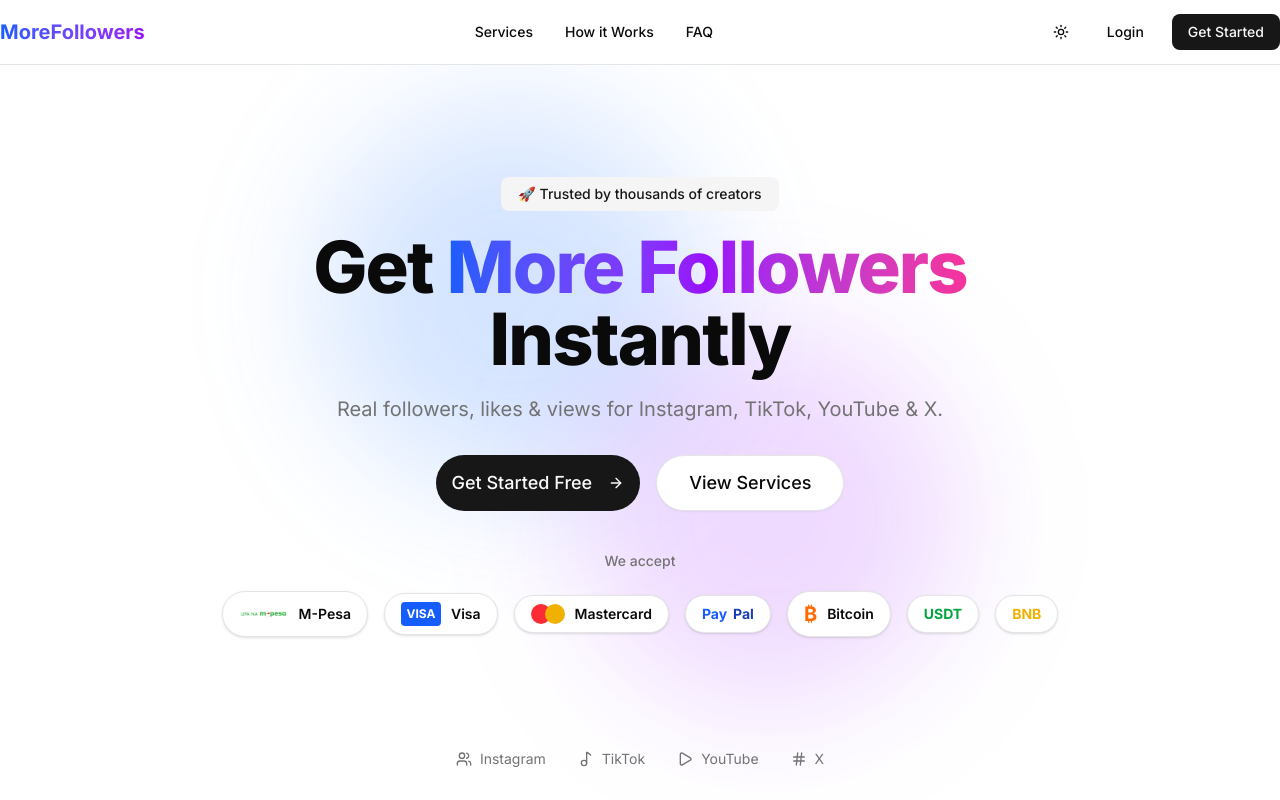
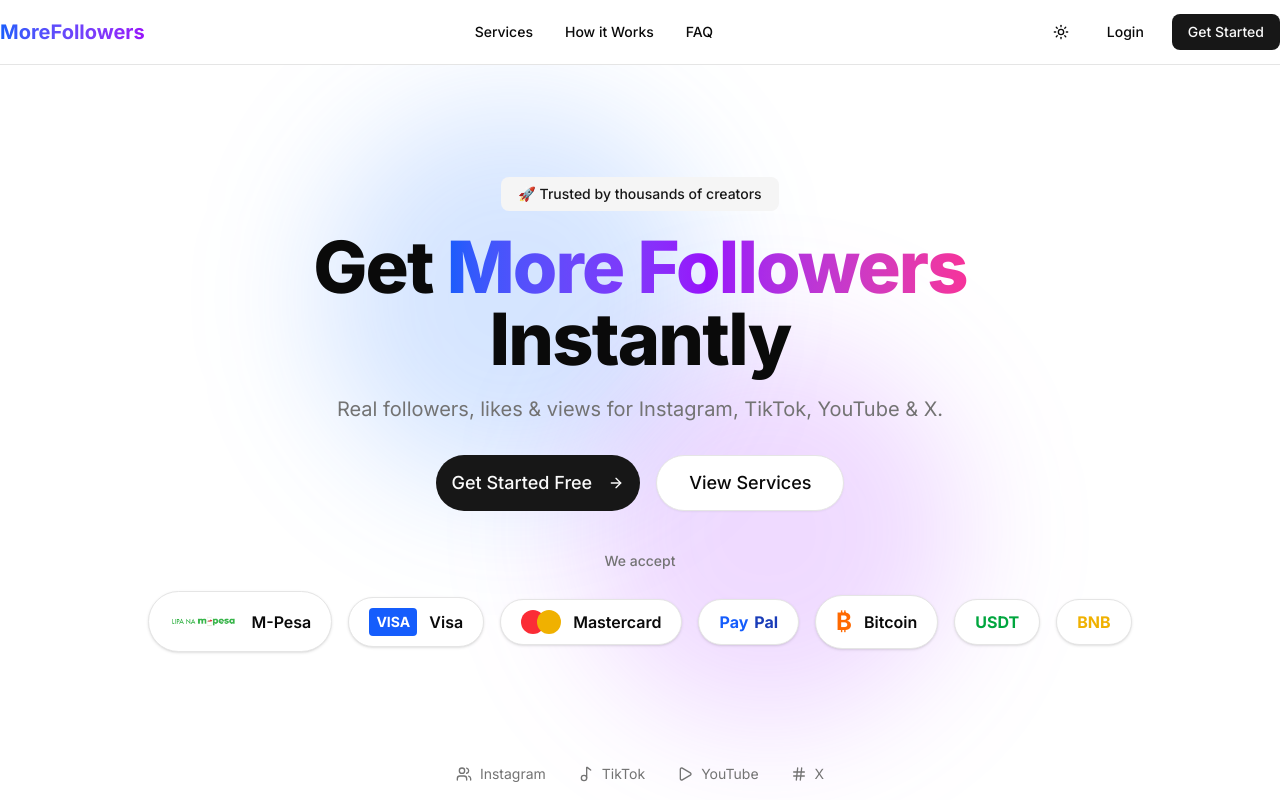
Before and after one commit to skullegion-dev/morefollowers, a Next.js app: page / in a window 1280 px wide. Shown: the top 800 px of the page. Built offline with nearby package versions, Linux system fonts and the light colour scheme; no server answers.

Commit message:
Make M-Pesa logo significantly bigger (70x70)

```diff
--- a/src/app/page.tsx
+++ b/src/app/page.tsx
@@ -87,67 +87,67 @@
             </Link>
           </motion.div>
 
-          {/* ===== PAYMENTS LOGOS (TOP POSITION) ===== */}
+          {/* ===== PAYMENTS LOGOS (BIGGER) ===== */}
           <motion.div
             initial={{ opacity: 0, y: 20 }}
             animate={{ opacity: 1, y: 0 }}
             transition={{ duration: 0.7, delay: 0.4 }}
-            className="max-w-4xl mx-auto"
+            className="max-w-5xl mx-auto"
           >
             <p className="text-sm text-muted-foreground mb-5 font-medium">
               We accept
             </p>
 
             <div className="flex flex-wrap items-center justify-center gap-3 sm:gap-4">
-              {/* M-Pesa */}
-              <div className="flex items-center gap-2.5 bg-white dark:bg-zinc-900 border rounded-full px-4 py-2 shadow-sm">
+              {/* M-Pesa - BIGGER LOGO */}
+              <div className="flex items-center gap-3 bg-white dark:bg-zinc-900 border rounded-full px-5 py-2.5 shadow-sm">
                 <Image
                   src="/payments/mpesa.png"
                   alt="M-Pesa"
-                  width={50}
-                  height={50}
+                  width={70}
+                  height={70}
                   className="object-contain"
                 />
-                <span className="text-sm font-semibold">M-Pesa</span>
+                <span className="text-base font-semibold">M-Pesa</span>
               </div>
 
               {/* Visa */}
-              <div className="flex items-center gap-2.5 bg-white dark:bg-zinc-900 border rounded-full px-4 py-2 shadow-sm">
-                <div className="w-10 h-6 bg-blue-600 rounded flex items-center justify-center">
-                  <span className="text-white text-xs font-bold">VISA</span>
+              <div className="flex items-center gap-3 bg-white dark:bg-zinc-900 border rounded-full px-5 py-2.5 shadow-sm">
+                <div className="w-12 h-7 bg-blue-600 rounded flex items-center justify-center">
+                  <span className="text-white text-sm font-bold">VISA</span>
                 </div>
-                <span className="text-sm font-semibold">Visa</span>
+                <span className="text-base font-semibold">Visa</span>
               </div>
 
               {/* Mastercard */}
-              <div className="flex items-center gap-2.5 bg-white dark:bg-zinc-900 border rounded-full px-4 py-2 shadow-sm">
-                <div className="flex -space-x-1.5">
-                  <div className="w-5 h-5 rounded-full bg-red-500"></div>
-                  <div className="w-5 h-5 rounded-full bg-yellow-500"></div>
+              <div className="flex items-center gap-3 bg-white dark:bg-zinc-900 border rounded-full px-5 py-2.5 shadow-sm">
+                <div className="flex -space-x-2">
+                  <div className="w-6 h-6 rounded-full bg-red-500"></div>
+                  <div className="w-6 h-6 rounded-full bg-yellow-500"></div>
                 </div>
-                <span className="text-sm font-semibold">Mastercard</span>
+                <span className="text-base font-semibold">Mastercard</span>
               </div>
 
               {/* PayPal */}
-              <div className="flex items-center gap-1.5 bg-white dark:bg-zinc-900 border rounded-full px-4 py-2 shadow-sm">
-                <span className="text-blue-600 font-bold text-sm">Pay</span>
-                <span className="text-blue-800 font-bold text-sm">Pal</span>
+              <div className="flex items-center gap-1.5 bg-white dark:bg-zinc-900 border rounded-full px-5 py-2.5 shadow-sm">
+                <span className="text-blue-600 font-bold text-base">Pay</span>
+                <span className="text-blue-800 font-bold text-base">Pal</span>
               </div>
 
               {/* Bitcoin */}
-              <div className="flex items-center gap-2.5 bg-white dark:bg-zinc-900 border rounded-full px-4 py-2 shadow-sm">
-                <span className="text-orange-500 font-bold text-xl">₿</span>
-                <span className="text-sm font-semibold">Bitcoin</span>
+              <div className="flex items-center gap-3 bg-white dark:bg-zinc-900 border rounded-full px-5 py-2.5 shadow-sm">
+                <span className="text-orange-500 font-bold text-2xl">₿</span>
+                <span className="text-base font-semibold">Bitcoin</span>
               </div>
 
               {/* USDT */}
-              <div className="flex items-center gap-2.5 bg-white dark:bg-zinc-900 border rounded-full px-4 py-2 shadow-sm">
-                <span className="text-green-600 font-bold text-sm">USDT</span>
+              <div className="flex items-center gap-3 bg-white dark:bg-zinc-900 border rounded-full px-5 py-2.5 shadow-sm">
+                <span className="text-green-600 font-bold text-base">USDT</span>
               </div>
 
               {/* BNB */}
-              <div className="flex items-center gap-2.5 bg-white dark:bg-zinc-900 border rounded-full px-4 py-2 shadow-sm">
-                <span className="text-yellow-500 font-bold text-sm">BNB</span>
+              <div className="flex items-center gap-3 bg-white dark:bg-zinc-900 border rounded-full px-5 py-2.5 shadow-sm">
+                <span className="text-yellow-500 font-bold text-base">BNB</span>
               </div>
             </div>
           </motion.div>
```
